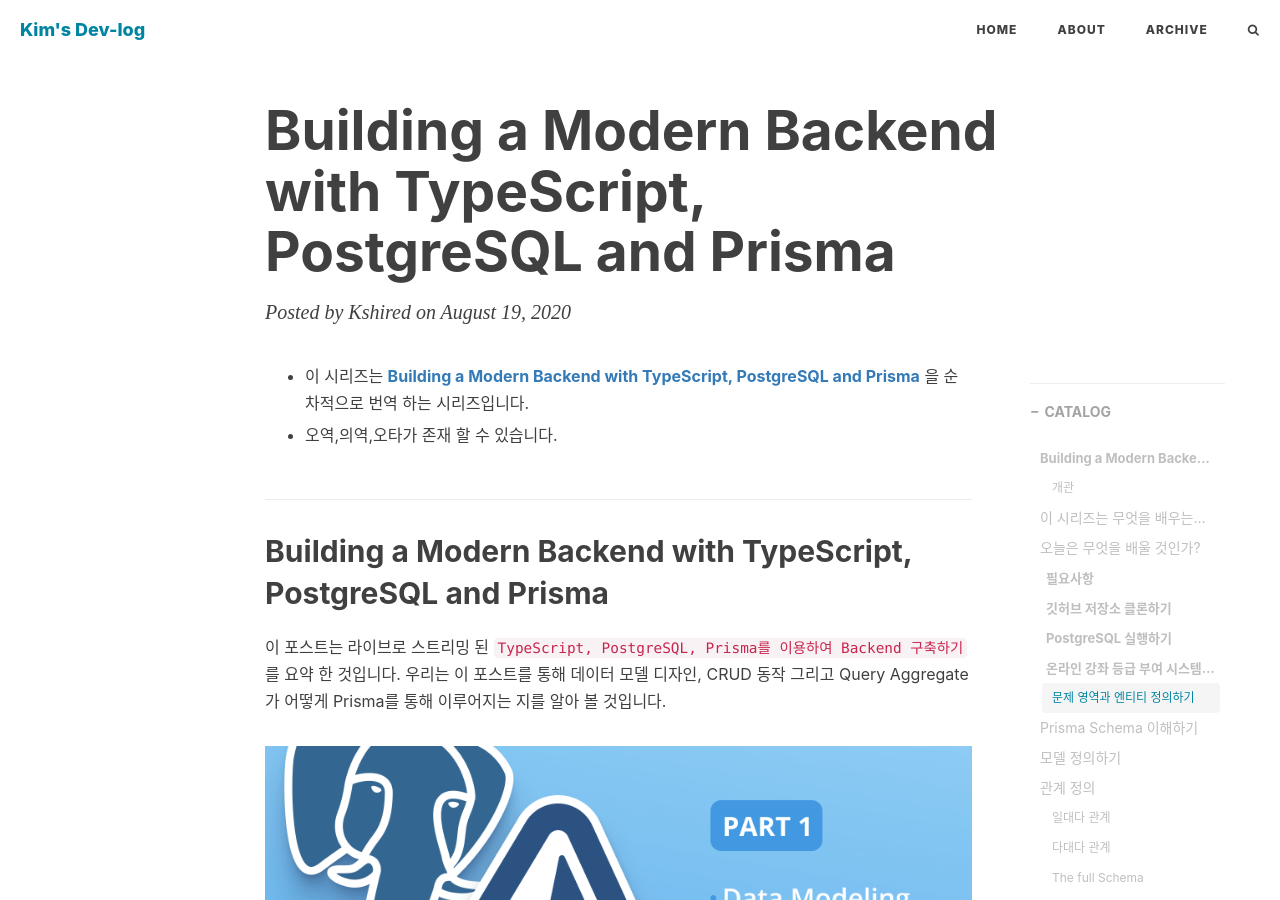
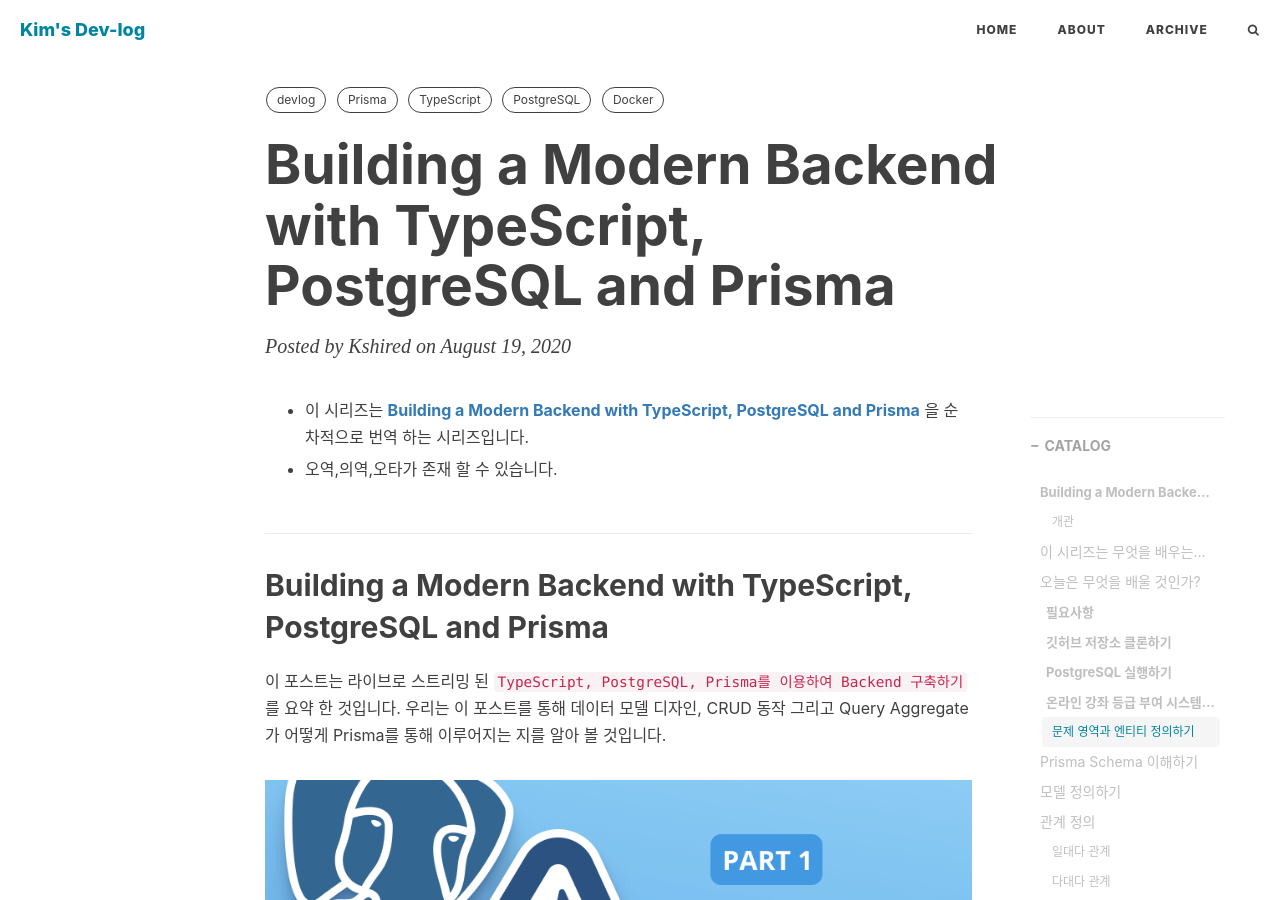
Before and after one commit to kshired/kshired.github.io, a Jekyll site: the page built from _posts/2020-08-19-building-a-modern-backend-with-typescript-postgresql-and-prisma.md, in a window 1280 px wide and 900 px high. Built offline with Jekyll 4.4.1, drawn with Linux system fonts in a browser that asks for light colours; nearby versions of some CDN libraries; comment, search, counter and statistics services are not loaded.

Commit message:
new post

```diff
--- a/_posts/2020-08-19-building-a-modern-backend-with-typescript-postgresql-and-prisma.md
+++ b/_posts/2020-08-19-building-a-modern-backend-with-typescript-postgresql-and-prisma.md
@@ -5,6 +5,11 @@
 author: "Kshired"
 header-style: text
 tags:
+  - devlog
+  - Prisma
+  - TypeScript
+  - PostgreSQL
+  - Docker
 ---
 
 - 이 시리즈는 [**Building a Modern Backend with TypeScript, PostgreSQL and Prisma**](https://www.prisma.io/blog/modern-backend-1-tsjs1ps7kip1) 을 순차적으로 번역 하는 시리즈입니다.
```
